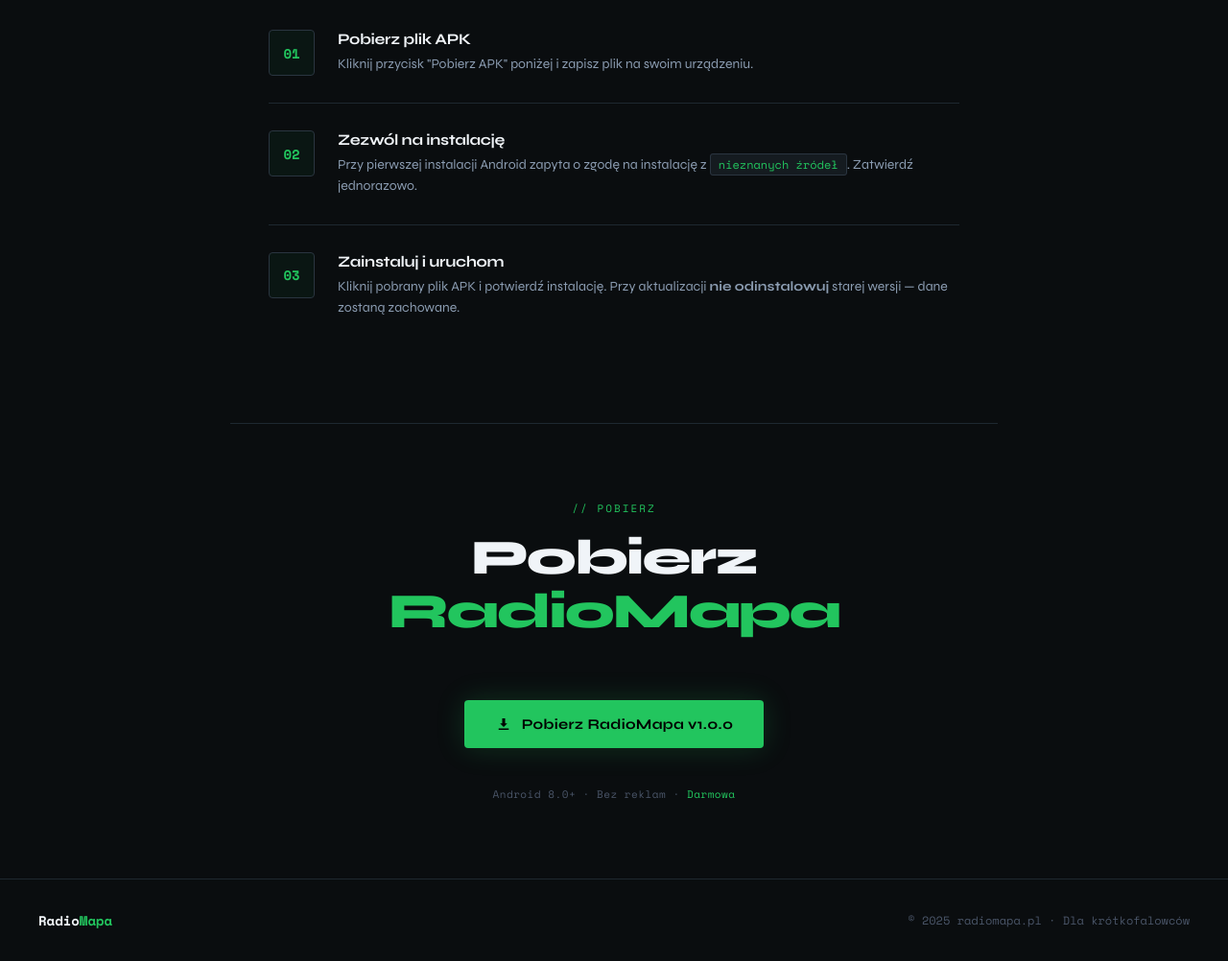
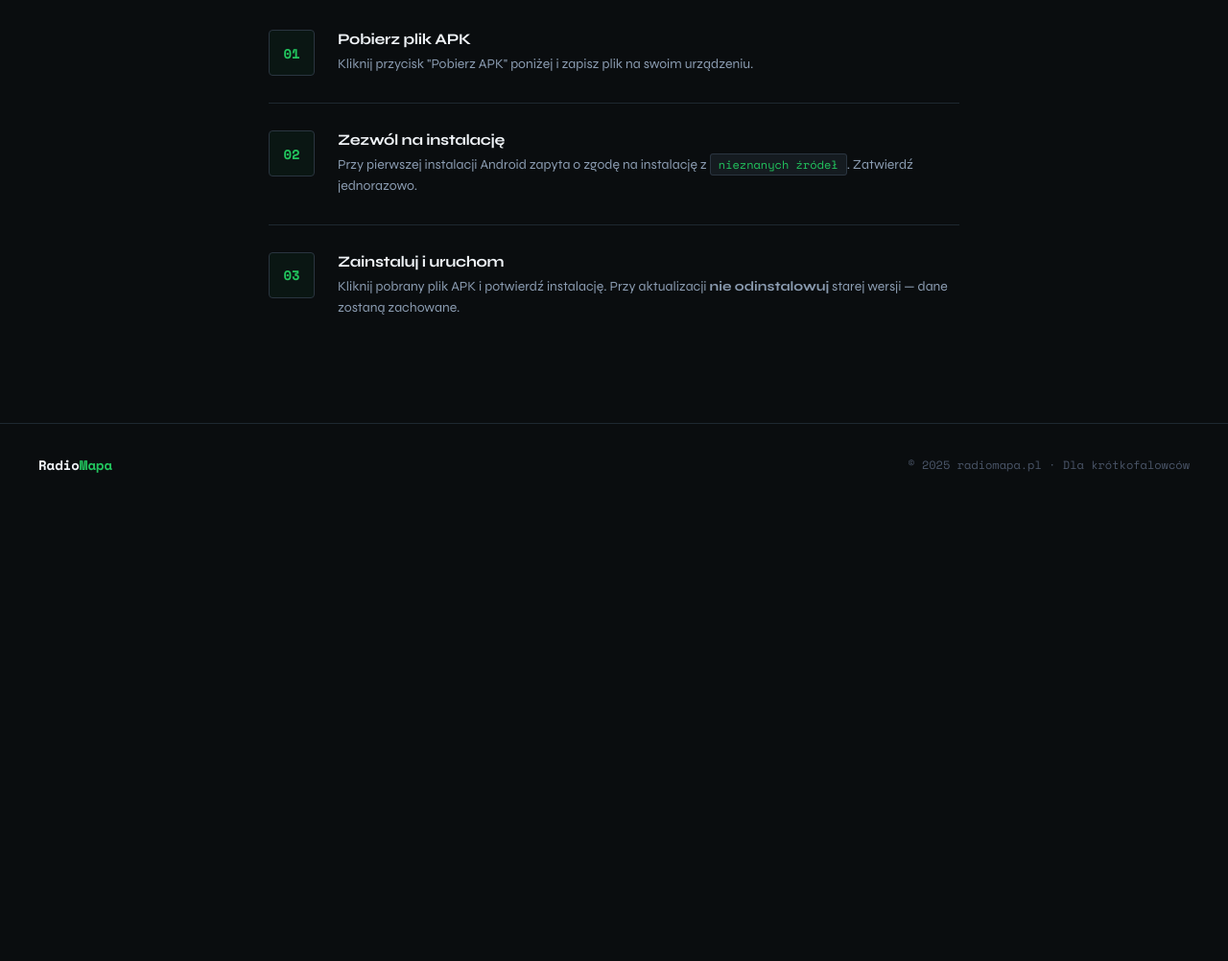
Before and after one commit to kiwilot/radiomapa-web, a plain HTML site: page index.html in a window 1280 px wide. Shown: the part 2150-3152 px from the top of the page at 96% size. After the commit the page ends 2677 px from the top, so only its background shows below. Drawn offline with nearby package versions, Linux system fonts and the light colour scheme.

Commit message:
Update index.html

```diff
--- a/index.html
+++ b/index.html
@@ -804,21 +804,6 @@
 
 
 
-  <!-- DOWNLOAD -->
-  <section class="install" id="download" style="border-top: 1px solid var(--border); text-align:center;">
-    <div class="section-label reveal" style="justify-content:center;display:flex;">// pobierz</div>
-    <h2 class="section-title reveal">Pobierz<br><span style="color:var(--green)">RadioMapa</span></h2>
-    <div class="reveal">
-      <a href="https://github.com/kiwilot/radiomapa-web/releases/download/v1.0.0/RadioMapa_1.0.0.apk" class="btn-primary" style="display:inline-flex; margin-bottom:16px;">
-        <svg width="18" height="18" viewBox="0 0 24 24" fill="currentColor">
-          <path d="M12 16l-5-5h3V4h4v7h3l-5 5zm-7 2h14v2H5v-2z"/>
-        </svg>
-        Pobierz RadioMapa v1.0.0
-      </a>
-      <div class="version-info">Android 8.0+ · Bez reklam · <span>Darmowa</span></div>
-    </div>
-  </section>
-
   <!-- FOOTER -->
   <footer>
     <div class="footer-logo">Radio<span>Mapa</span></div>
```
